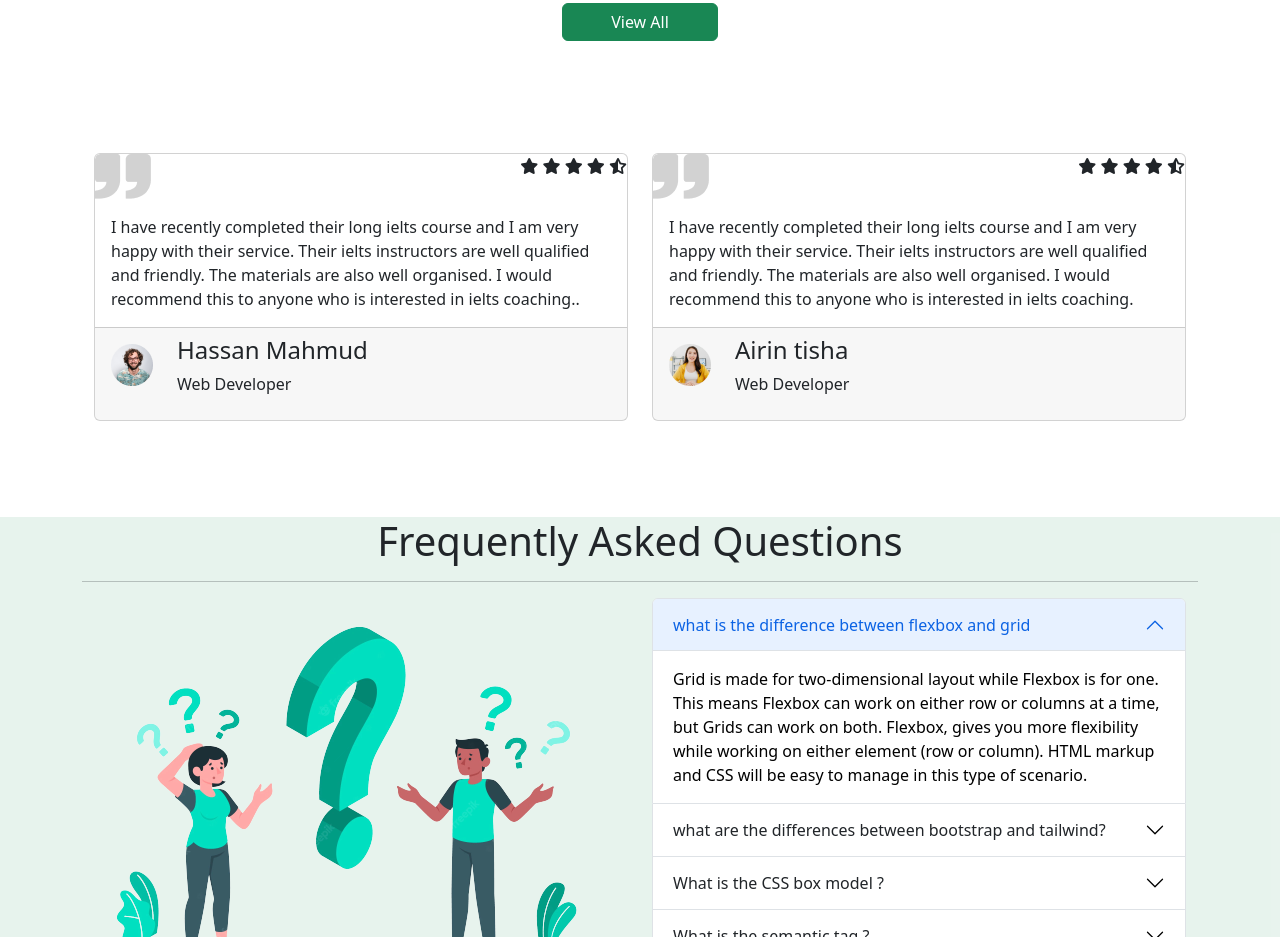
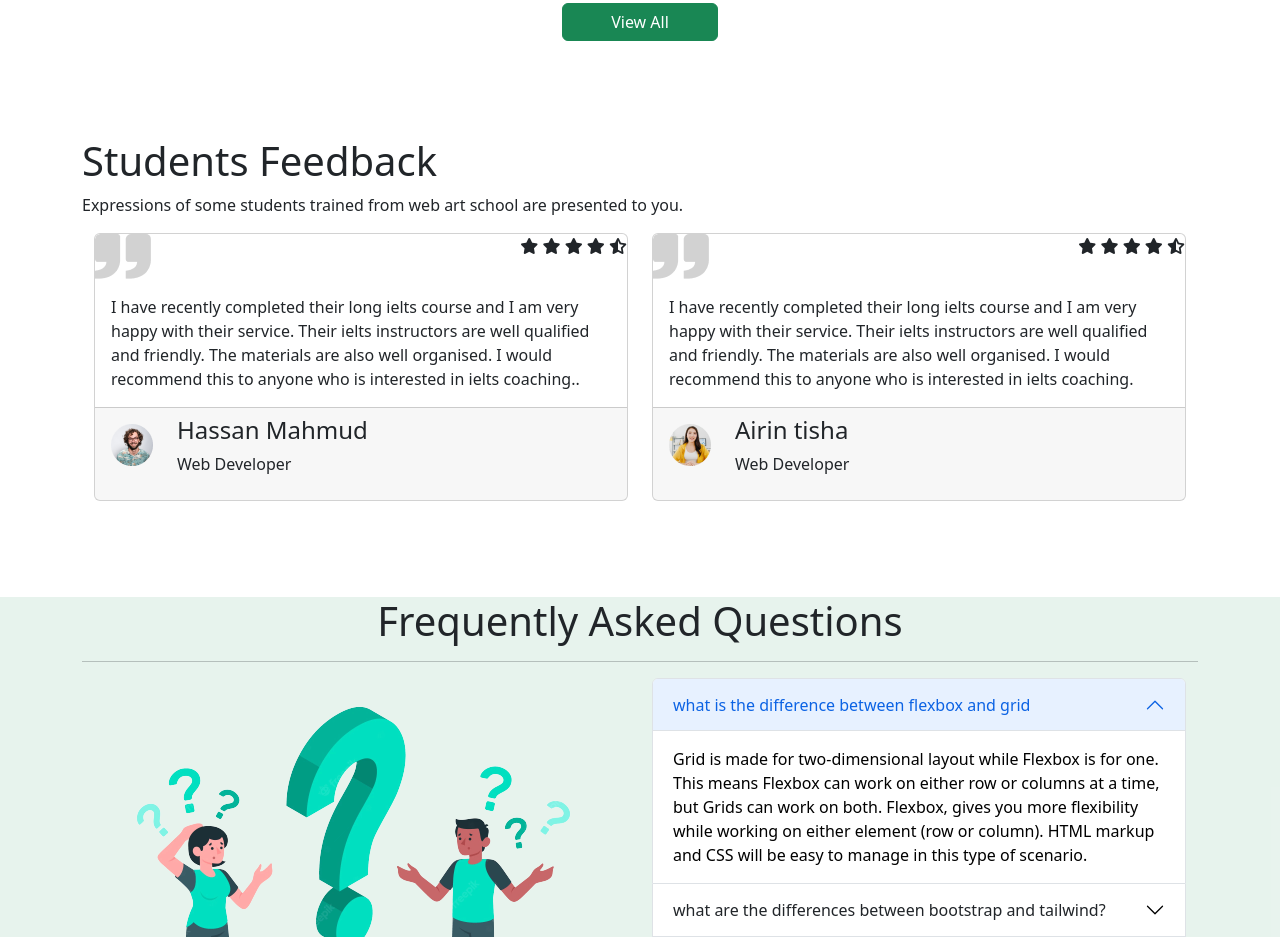
Before and after one commit to sabermahmud/third-assignment, a plain HTML site: page index.html in a window 1280 px wide. Shown: the part 3532-4469 px from the top of the page. Drawn offline with nearby package versions, Linux system fonts and the light colour scheme.

Commit message:
feedback text added

```diff
--- a/index.html
+++ b/index.html
@@ -368,8 +368,8 @@
     <section id="feedback">
       <div class="container">
         <div>
-          <h1></h1>
-          <p></p>
+          <h1>Students Feedback</h1>
+          <p>Expressions of some students trained from web art school are presented to you.</p>
         </div>
         <div class="container">
           <div class="row">
```
